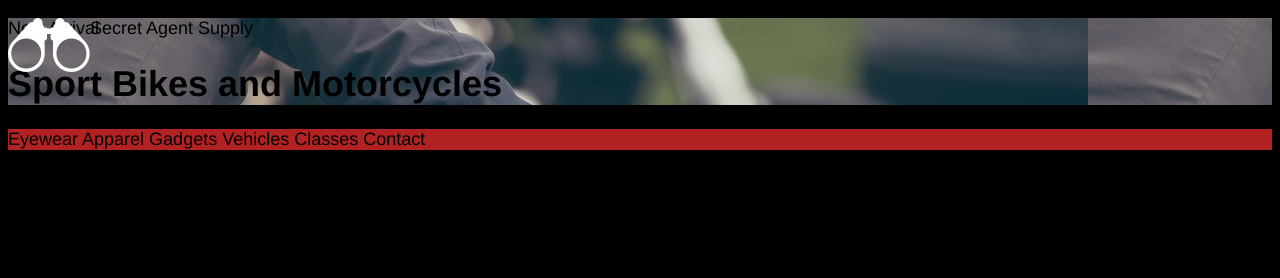
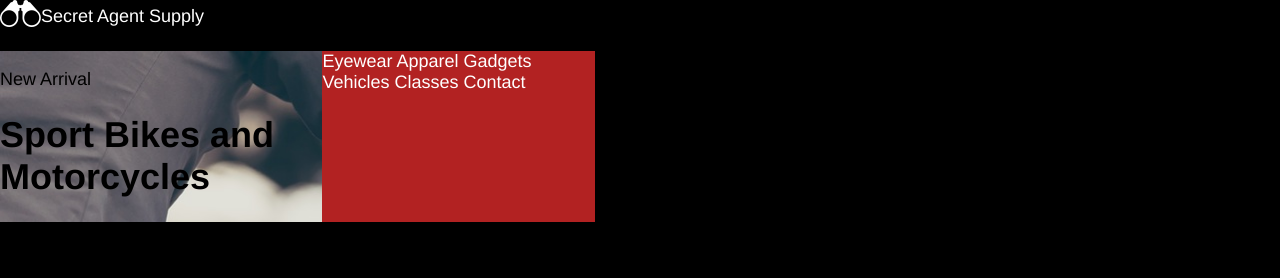
Before and after one commit to YoungGiftedandBlack/secret_agent_supply, a plain HTML site: page index.html in a window 1280 px wide. Drawn offline with Linux system fonts and the light colour scheme.

Commit message:
Weird size issue for the main supply element

```diff
--- a/index.html
+++ b/index.html
@@ -1,19 +1,20 @@
 <!doctype html>
 <html>
   <head>
-    <title>Secret Agent Supply</title>
+    <title>SECRET AGENT SUPPLY</title>
     <link href="./resources/css/reset.css" rel="stylesindex.cssheet" type="text/css">
     <link href="./resources/css/index.css" rel="stylesheet" type="text/css">
   </head>
   <body>
     <header>
       <div class="logo">
-        <img src="./resources/images/logo.png">
+        <img src="./resources/images/logo.png" style="height: 1.5rem; width: auto;">
       </div>
       <div>
         <span>Secret Agent Supply</span>
       </div>
     </header>
+    <div class="the_supply">
       <div id="new_arrivals">
         <div>
           <div>
@@ -56,6 +57,7 @@
       <div></div>
       <div></div>
       <div></div>
+    </div>
     <footer>
       <div>
         <span>Copyright Secret Agent Supply Inc.<span>
--- a/resources/css/index.css
+++ b/resources/css/index.css
@@ -7,17 +7,34 @@ html {
 
 #banner span {
   font-size: 1rem;
+  color: white;
 }
 
+header span {
+  color: white;
+}
 
 /* text css ends here */
 
 /* body css starts here */
 
 body {
+  width: 100%;
+  height: auto;
+  border: 0px;
+  margin: 0px;
+  padding: opx;
   background-color: black;
+  flex-direction: row;
+  display: flex;
 }
 
+.the_supply {
+  display: flex;
+  position: relative;
+  top: 2.82rem;
+  width: 100%;
+}
 /* new arrivals starts here */
 
 #new_arrivals {
@@ -33,14 +50,18 @@ body {
   display: flex;
 }
 
-/* shop_window starts here */
-
 #shop_window {
   border: 4px solid black;
 }
 
-/* shop_window starts here */
+.window_item {
+  border: 0.5rem 0rem;
+}
 
+.loc_and_hrs {
+  border: 1rem 2rem;
+  width: 35%;
+}
 /* shop ends here */
 
 /* banner starts here */
@@ -58,10 +79,13 @@ body {
 header {
   display: flex;
   position: fixed;
+  justify-content: flex-start;
+  align-items: center;
 }
 
 .logo {
   justify-content: flex-start;
+  align-items: center;
 }
 /* header ends here */
 
```
Lines whose indentation alone changed are shown as unchanged.
